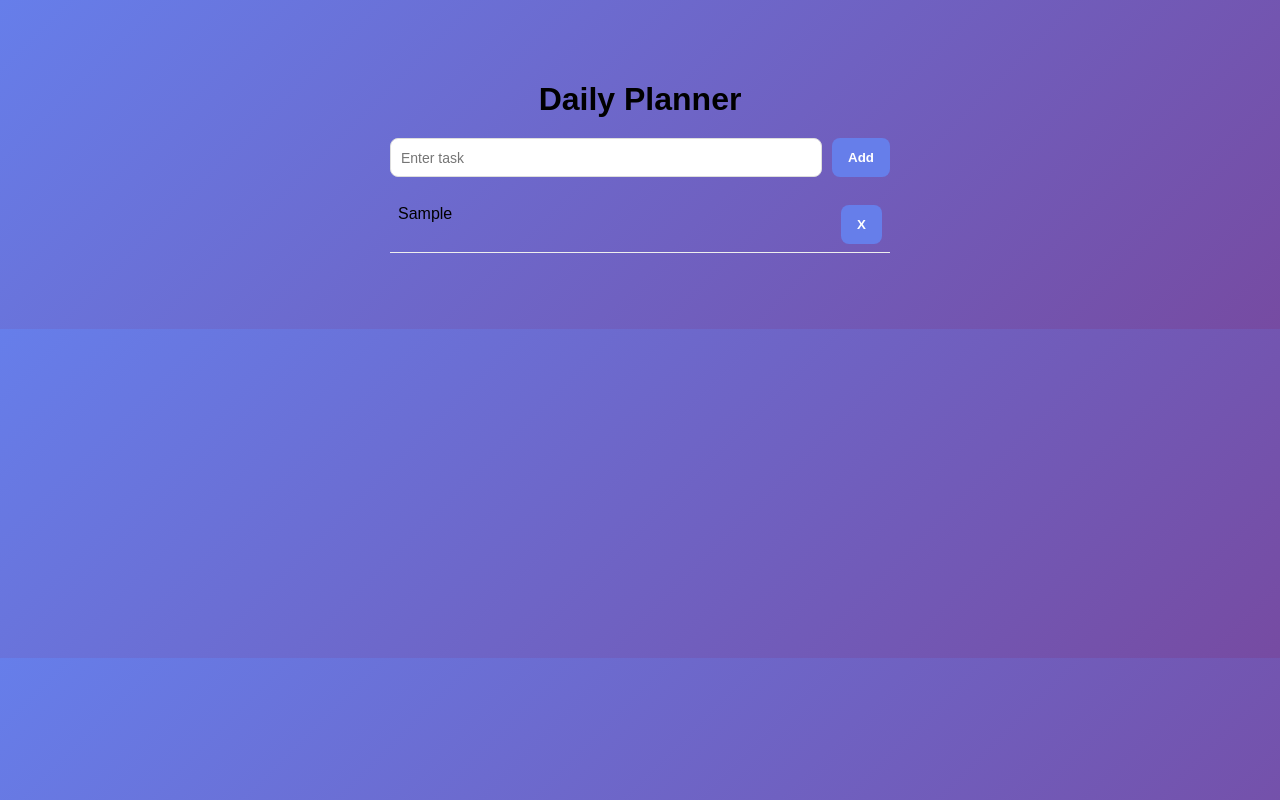
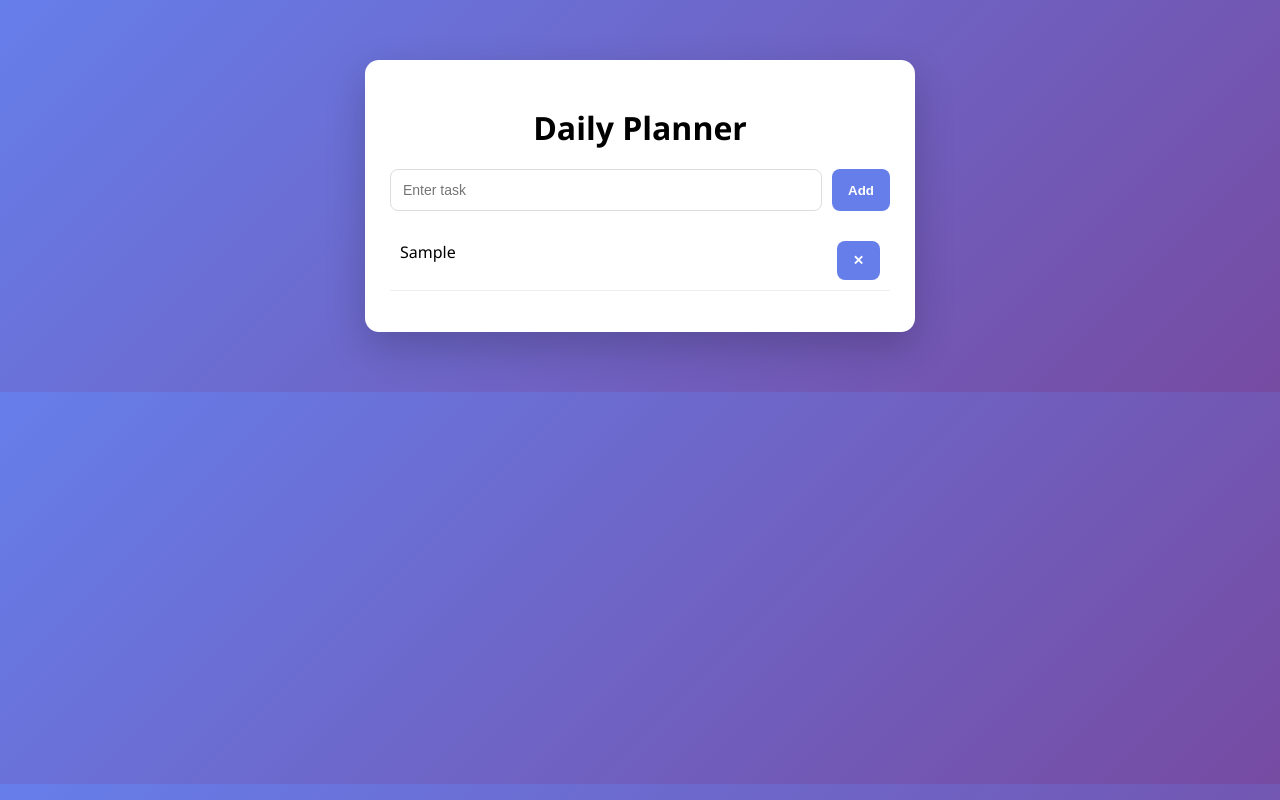
Before and after one commit to hsumesh35-bit/daily-planner, a React (Vite) app: page / in a window 1280 px wide. Both pictures are taken after typing "Sample" into the empty fields and a click on the button "Add". Built offline with nearby package versions, Linux system fonts and the light colour scheme.

Commit message:
Update App.jsx

```diff
--- a/src/App.jsx
+++ b/src/App.jsx
@@ -28,17 +28,28 @@ export default function App() {
   const del = (i) => setTasks(tasks.filter((_, idx) => idx !== i));
 
  return (
-    <div style={{fontFamily:'Arial',maxWidth:500,margin:'40px auto',padding:20}}>
+  <div className="container">
     <h1>Daily Planner</h1>
-      <div style={{display:'flex',gap:10}}>
-        <input value={input} onChange={e=>setInput(e.target.value)} placeholder="Enter task" style={{flex:1,padding:10}}/>
+
+    <div className="input-row">
+      <input
+        value={input}
+        onChange={(e)=>setInput(e.target.value)}
+        placeholder="Enter task"
+      />
       <button onClick={addTask}>Add</button>
     </div>
-      <ul style={{listStyle:'none',padding:0,marginTop:20}}>
+
+    <ul>
       {tasks.map((t,i)=>(
-          <li key={i} style={{display:'flex',justifyContent:'space-between',padding:8,borderBottom:'1px solid #eee'}}>
-            <span onClick={()=>toggleTask(i)} style={{textDecoration:t.done?'line-through':'none',cursor:'pointer'}}>{t.text}</span>
-            <button onClick={()=>del(i)}>X</button>
+        <li key={i}>
+          <span
+            onClick={()=>toggleTask(i)}
+            className={t.done ? "done" : ""}
+          >
+            {t.text}
+          </span>
+          <button onClick={()=>del(i)}>✕</button>
         </li>
       ))}
     </ul>
```
Lines whose indentation alone changed are shown as unchanged.
